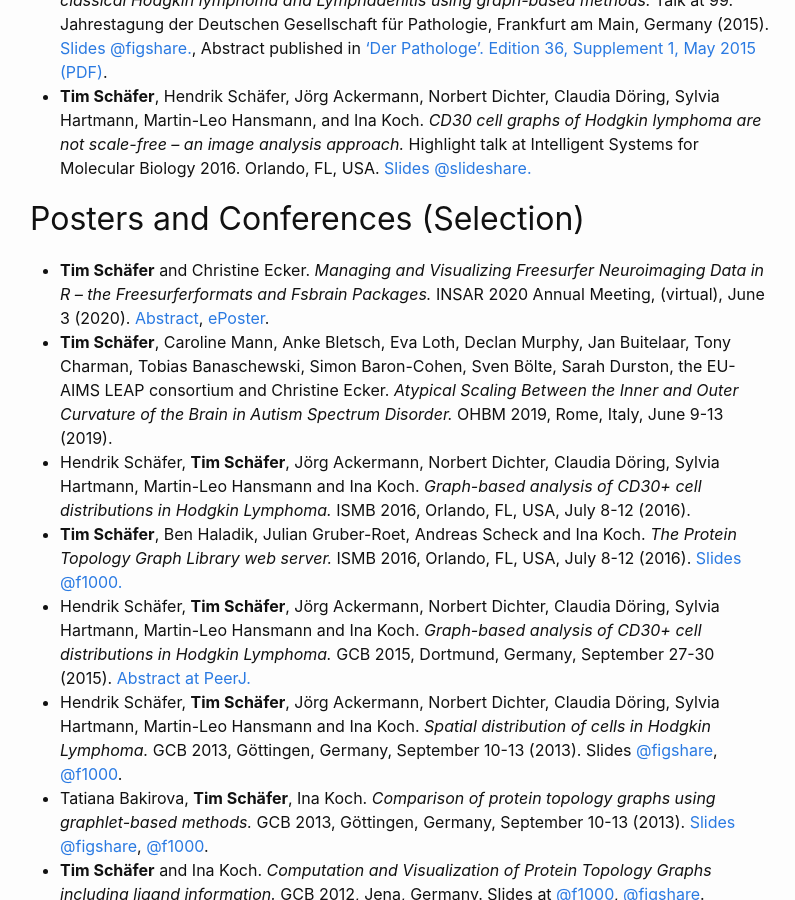
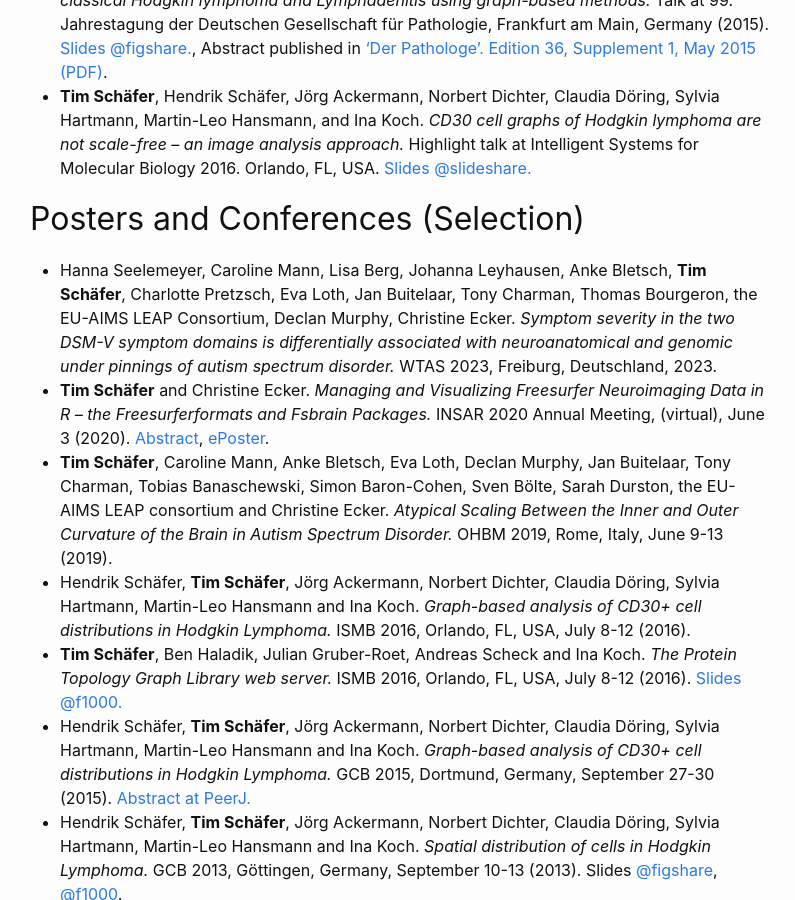
Before and after one commit to dfsp-spirit/dfsp-spirit.github.io, a Jekyll site: the page built from x030_publications.markdown, in a window 1280 px wide and 900 px high, scrolled down 2138 px. Shown: the whole window, without its empty margins (240-1035 px from the left). Built offline with Jekyll 4.4.1, drawn with Linux system fonts in a browser that asks for light colours.

Commit message:
CHG: add Hanna's WTAS 23 poster

```diff
--- a/x030_publications.markdown
+++ b/x030_publications.markdown
@@ -43,6 +43,7 @@ Here are my records on [ORCID](https://orcid.org/0000-0002-3683-8070) and [Googl
 
 ## Posters and Conferences (Selection)
 
+* Hanna Seelemeyer, Caroline Mann, Lisa Berg, Johanna Leyhausen, Anke Bletsch, **Tim Schäfer**, Charlotte Pretzsch, Eva Loth, Jan Buitelaar, Tony Charman, Thomas Bourgeron, the EU-AIMS LEAP Consortium, Declan Murphy, Christine Ecker. *Symptom severity in the two DSM-V symptom domains is differentially associated with neuroanatomical and genomic under	pinnings of autism spectrum disorder.* WTAS 2023, Freiburg, Deutschland, 2023.
 * **Tim Schäfer** and Christine Ecker. *Managing and Visualizing Freesurfer Neuroimaging Data in R – the Freesurferformats and Fsbrain Packages.* INSAR 2020 Annual Meeting, (virtual), June 3 (2020). [Abstract](https://insar.confex.com/insar/2020/meetingapp.cgi/Paper/33181), [ePoster](https://insar.confex.com/insar/2020/techdemo/eposter.cgi?eposterid=227).
 * **Tim Schäfer**, Caroline Mann, Anke Bletsch, Eva Loth, Declan Murphy, Jan Buitelaar, Tony Charman, Tobias Banaschewski, Simon Baron-Cohen, Sven Bölte, Sarah Durston, the EU-AIMS LEAP consortium and Christine Ecker. *Atypical Scaling Between the Inner and Outer Curvature of the Brain in Autism Spectrum Disorder.* OHBM 2019, Rome, Italy, June 9-13 (2019).
 * Hendrik Schäfer, **Tim Schäfer**, Jörg Ackermann, Norbert Dichter, Claudia Döring, Sylvia Hartmann, Martin-Leo Hansmann and Ina Koch. *Graph-based analysis of CD30+ cell distributions in Hodgkin Lymphoma.* ISMB 2016, Orlando, FL, USA, July 8-12 (2016).
```
